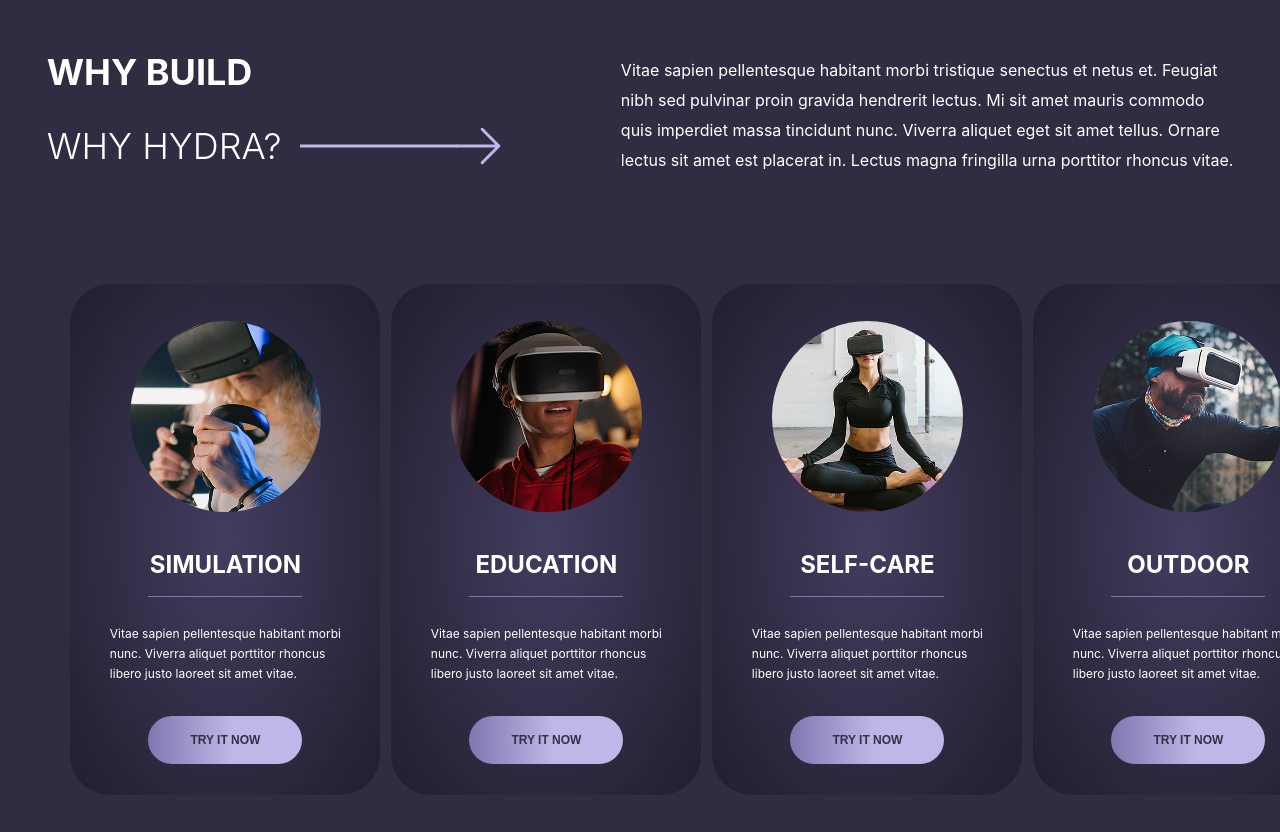
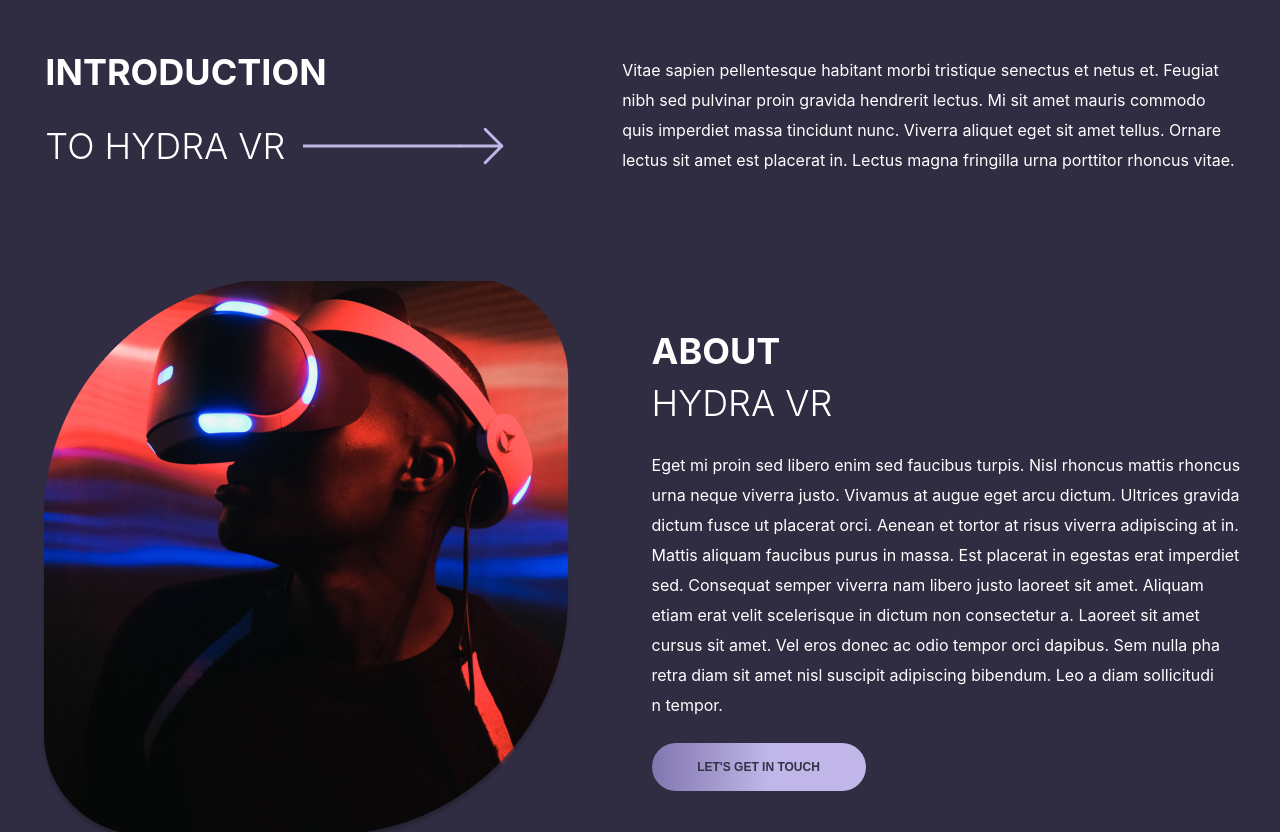
Before and after one commit to Polonkoevfront/Ghidra-project, a React (Create React App) app in the folder ghidra/: page / in a window 1280 px wide. Shown: the part 980-1812 px from the top of the page. Built offline with nearby package versions, Linux system fonts and the light colour scheme.

Commit message:
the 8-th commit (finished introduction)

```diff
--- a/ghidra/src/pages/HomePage/HomePage.tsx
+++ b/ghidra/src/pages/HomePage/HomePage.tsx
@@ -1,6 +1,12 @@
 import cls from "./HomePage.module.scss";
 import { Button, Text } from "../../shared/ui";
-import { CardList, ContactUs, Footer, NavBar } from "../../widgets";
+import {
+  CardList,
+  ContactUs,
+  Footer,
+  Introduction,
+  NavBar,
+} from "../../widgets";
 
 import mask from "../../shared/assets/png/mask.png";
 import arrow_right from "../../shared/assets/svg/arrow_right.svg";
@@ -36,6 +42,8 @@ export const HomePage = () => {
 
         <ContactUs />
 
+        <Introduction />
+
         <CardList />
       </div>
 
--- a/ghidra/src/widgets/Footer/Footer.module.scss
+++ b/ghidra/src/widgets/Footer/Footer.module.scss
@@ -1,6 +1,6 @@
 @import "../../styles/variables.scss";
 
-.footer {
+footer {
   margin-left: 6%;
   .footer_pages_bar {
     display: flex;
--- a/ghidra/src/widgets/Footer/Footer.tsx
+++ b/ghidra/src/widgets/Footer/Footer.tsx
@@ -11,7 +11,7 @@ import { Button } from "../../shared/ui";
 
 export const Footer = () => {
   return (
-    <div className={cls.footer}>
+    <footer className={cls.footer}>
       <div className={cls.footer_pages_bar}>
         <img src={logo} alt="" />
         <hr />
@@ -49,6 +49,6 @@ export const Footer = () => {
           2023 © HYDRA LANDING PAGE - BY ZINE. E. FALOUTI - ALL RIGHTS RESERVED
         </span>
       </div>
-    </div>
+    </footer>
   );
 };
--- /dev/null
+++ b/ghidra/src/widgets/Introduction/Introduction.module.scss
@@ -0,0 +1,74 @@
+@import "../../styles/variables.scss";
+
+section {
+  .head {
+    display: flex;
+    justify-content: space-around;
+
+    .head_title {
+      color: $color_senary;
+
+      & > * {
+        margin: 0;
+      }
+
+      div {
+        display: flex;
+
+        img {
+          margin-left: 18px;
+        }
+      }
+    }
+
+    .head_desc {
+      color: $color_senary;
+
+      span {
+        display: block;
+        font-size: 16px;
+        font-weight: 400;
+        margin-top: 10px;
+      }
+    }
+  }
+
+  .about_bar {
+    display: flex;
+    align-items: center;
+    justify-content: space-around;
+    margin-top: 80px;
+
+    .about_text_container {
+      .about_title {
+        color: $color_senary;
+
+        & > * {
+          margin: 0;
+        }
+
+        h4 {
+          margin-top: 8px;
+        }
+      }
+
+      .about_desc {
+        span {
+          display: block;
+          color: $color_senary;
+          font-size: 16px;
+          font-weight: 400;
+          margin-top: 10px;
+        }
+
+        span:first-child {
+          margin-top: 30px;
+        }
+      }
+    }
+
+    button {
+      margin-top: 28px;
+    }
+  }
+}
--- /dev/null
+++ b/ghidra/src/widgets/Introduction/Introduction.tsx
@@ -0,0 +1,91 @@
+import { Button, Text } from "../../shared/ui";
+import cls from "./Introduction.module.scss";
+
+import mask from "../../shared/assets/png/mask2.png";
+import arrow from "../../shared/assets/svg/big_arrow.svg";
+
+export const Introduction = () => {
+  return (
+    <section>
+      <div className={cls.head}>
+        <div className={cls.head_title}>
+          <Text as="h1">INTRODUCTION</Text>
+          <div>
+            <Text as="h2" fw={300}>
+              TO HYDRA VR
+            </Text>
+            <img src={arrow} alt="" />
+          </div>
+        </div>
+        <div className={cls.head_desc}>
+          <span>
+            Vitae sapien pellentesque habitant morbi tristique senectus et netus
+            et. Feugiat
+          </span>
+          <span>
+            nibh sed pulvinar proin gravida hendrerit lectus. Mi sit amet mauris
+            commodo
+          </span>
+          <span>
+            quis imperdiet massa tincidunt nunc. Viverra aliquet eget sit amet
+            tellus. Ornare
+          </span>
+          <span>
+            lectus sit amet est placerat in. Lectus magna fringilla urna
+            porttitor rhoncus vitae.
+          </span>
+        </div>
+      </div>
+      <div className={cls.about_bar}>
+        <img src={mask} alt="" />
+
+        <div className={cls.about_text_container}>
+          <div className={cls.about_title}>
+            <Text as="h3">ABOUT</Text>
+            <Text as="h4" fw={300}>
+              HYDRA VR
+            </Text>
+          </div>
+
+          <div className={cls.about_desc}>
+            <span>
+              Eget mi proin sed libero enim sed faucibus turpis. Nisl rhoncus
+              mattis rhoncus
+            </span>
+            <span>
+              urna neque viverra justo. Vivamus at augue eget arcu dictum.
+              Ultrices gravida
+            </span>
+            <span>
+              dictum fusce ut placerat orci. Aenean et tortor at risus viverra
+              adipiscing at in.
+            </span>
+            <span>
+              Mattis aliquam faucibus purus in massa. Est placerat in egestas
+              erat imperdiet
+            </span>
+            <span>
+              sed. Consequat semper viverra nam libero justo laoreet sit amet.
+              Aliquam
+            </span>
+            <span>
+              etiam erat velit scelerisque in dictum non consectetur a. Laoreet
+              sit amet
+            </span>
+            <span>
+              cursus sit amet. Vel eros donec ac odio tempor orci dapibus. Sem
+              nulla pha
+            </span>
+            <span>
+              retra diam sit amet nisl suscipit adipiscing bibendum. Leo a diam
+              sollicitudi
+            </span>
+            <span>n tempor.</span>
+          </div>
+
+          <Button width={214}>LET'S GET IN TOUCH</Button>
+        </div>
+      </div>
+    </section>
+  );
+};
--- a/ghidra/src/widgets/index.ts
+++ b/ghidra/src/widgets/index.ts
@@ -2,3 +2,4 @@ export { NavBar } from "./NavBar/NavBar";
 export { Footer } from "./Footer/Footer";
 export { ContactUs } from "./ContactUs/ContactUs";
 export { CardList } from "./CardList/CardList";
+export { Introduction } from "./Introduction/Introduction";
```
Also changed, not shown: ghidra/src/shared/assets/png/mask2.png (added).
